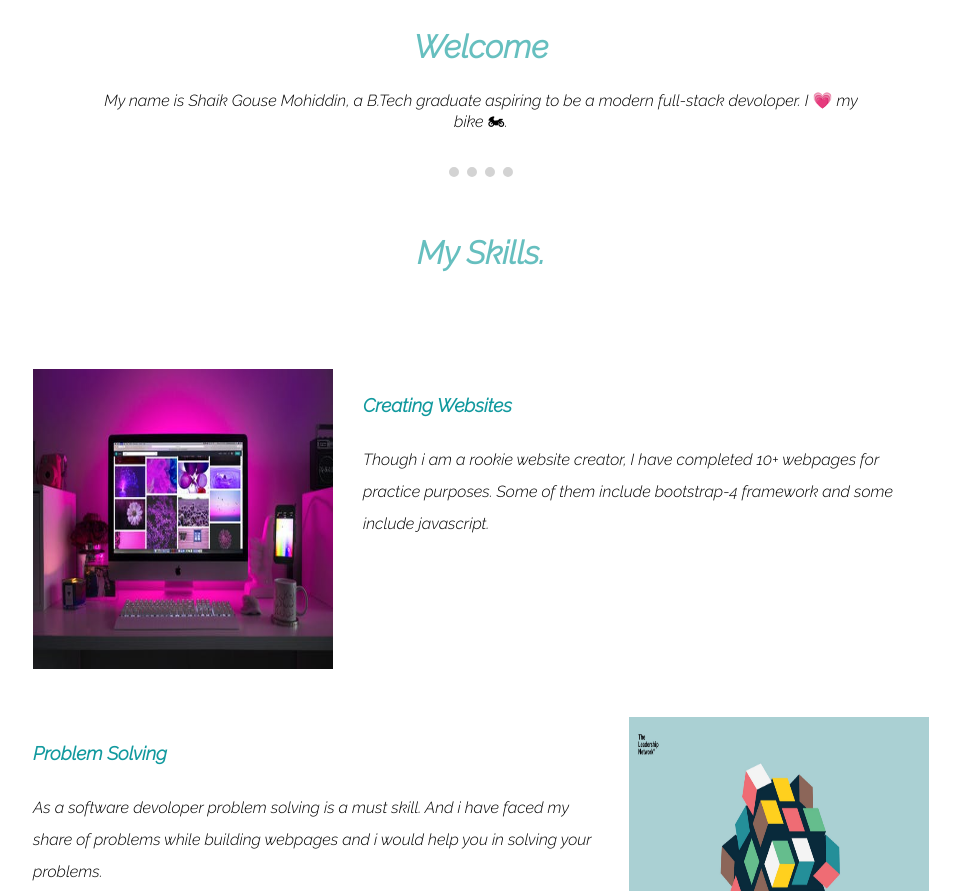
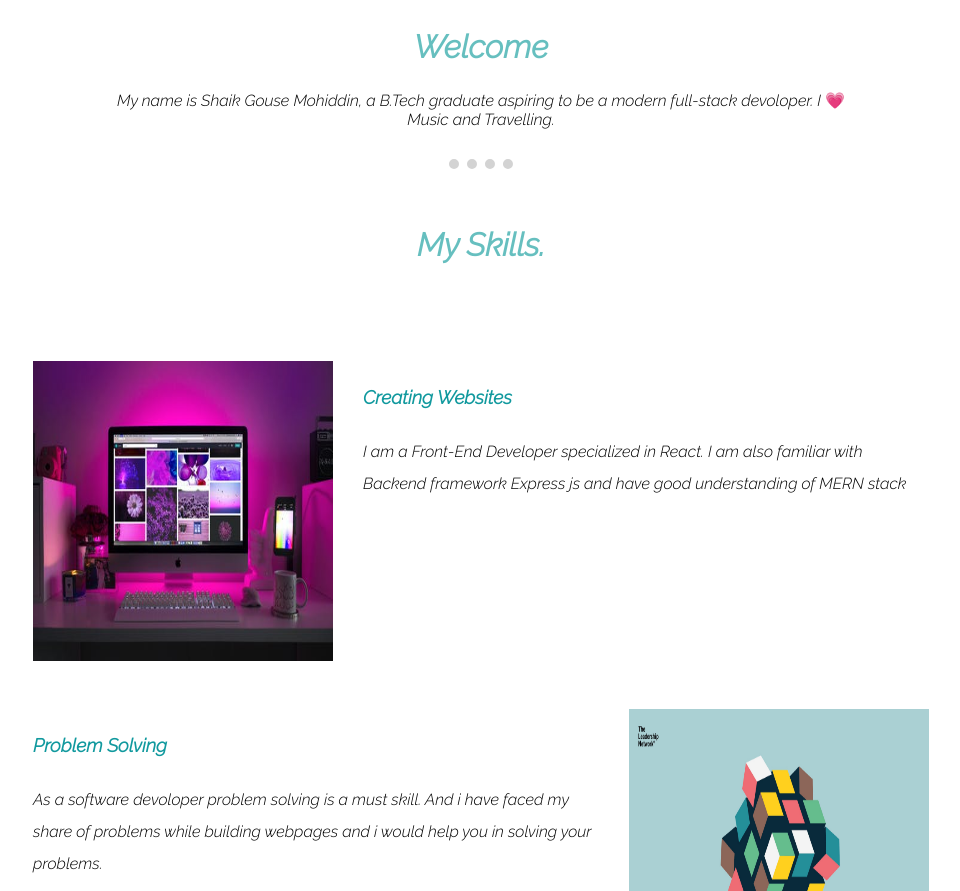
Before and after one commit to gousemohiddin44/gouseMohi, a plain HTML site: page index.html in a window 1280 px wide. Shown: the part 820-1711 px from the top of the page, without its empty margins (159-1119 px from the left). Drawn offline with Linux system fonts and the light colour scheme.

Commit message:
Modified skills
modified skills and also added some personal data

```diff
--- a/index.html
+++ b/index.html
@@ -25,7 +25,7 @@
     <div class="profile">
       <img width="150px" height="150px" src="images/circle-cropped.png" alt="Gouse">
       <h2>Welcome</h2>
-      <p class="intro">My name is Shaik Gouse Mohiddin, a B.Tech graduate aspiring to be a modern full-stack devoloper. I 💗 my bike 🏍.</p>
+      <p class="intro">My name is Shaik Gouse Mohiddin, a B.Tech graduate aspiring to be a modern full-stack devoloper. I 💗 Music and Travelling.</p>
     </div>
 
     <hr>
@@ -36,7 +36,7 @@
       <div class="skill-row">
         <img class="skillimage-1" src="images/skill-1.png" alt="image-not-available">
         <h3>Creating Websites</h3>
-        <p>Though i am a rookie website creator, I have completed 10+ webpages for practice purposes. Some of them include bootstrap-4 framework and some include javascript.</p>
+        <p>I am a Front-End Developer specialized in React. I am also familiar with Backend framework Express js and have good understanding of MERN stack</p>
       </div>
 
       <div class="skill-row gapp">
```
